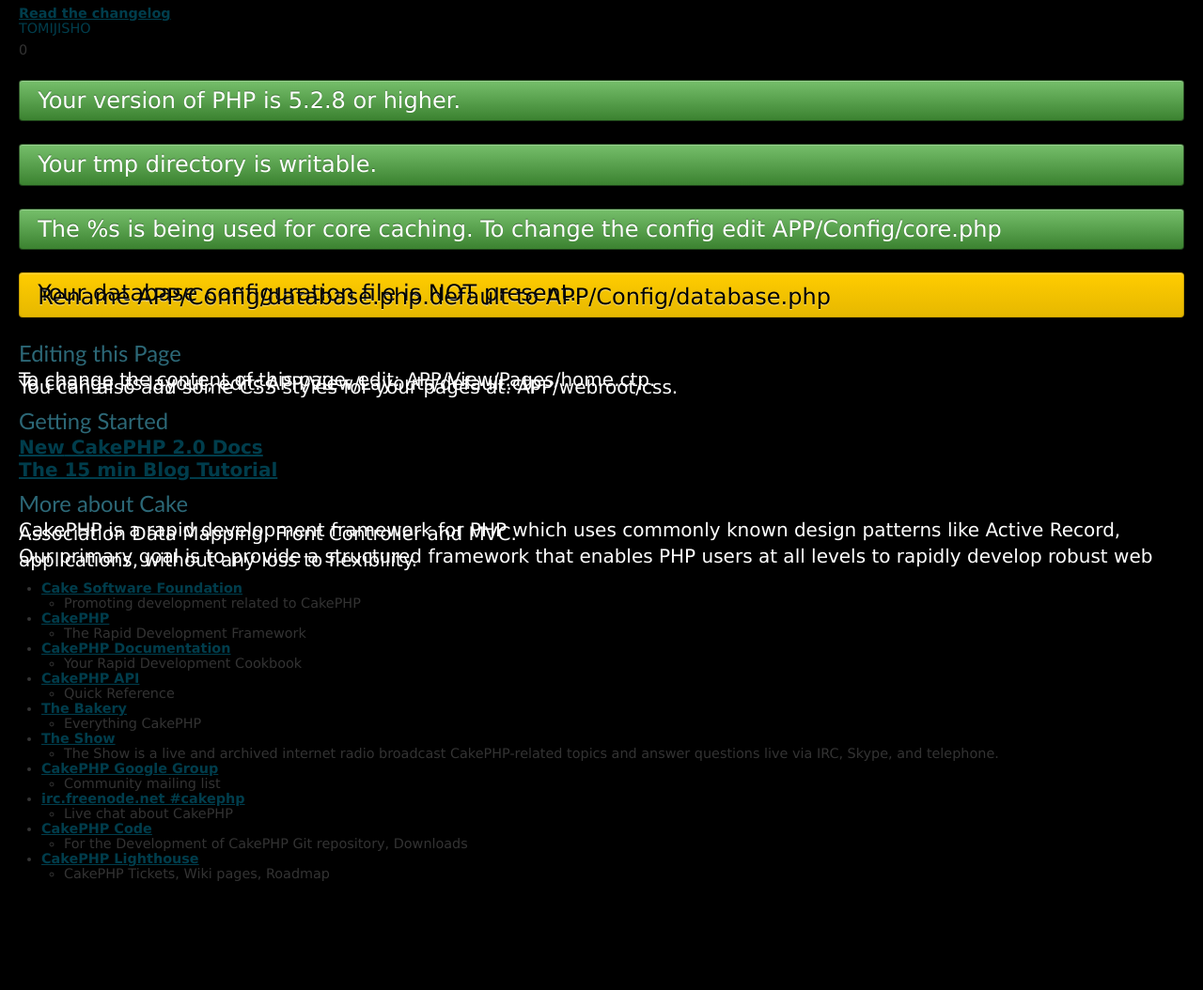
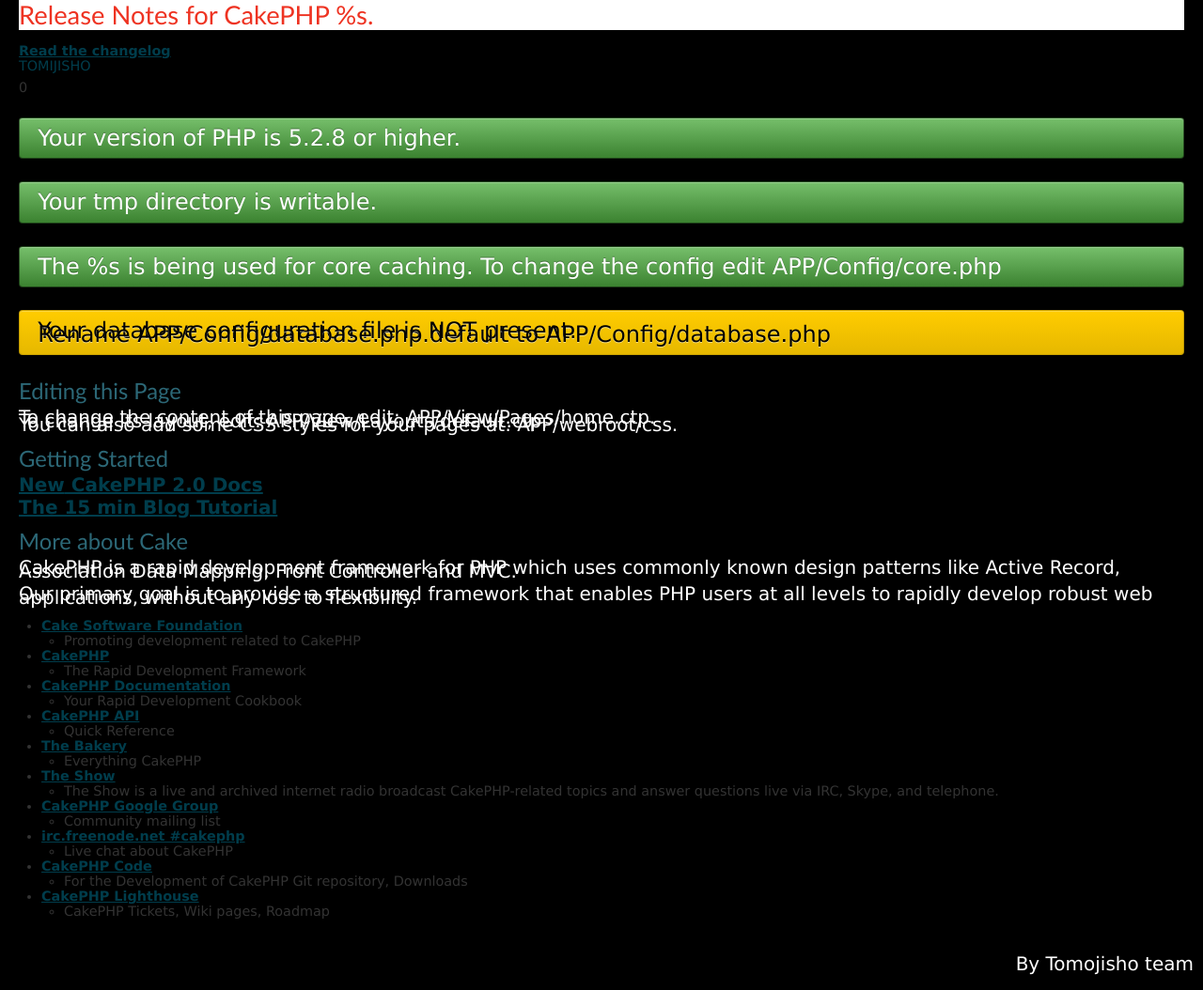
Before and after one commit to nghialv/tomojisho, a CakePHP app: the page made by app/View/Pages/home.ctp in a window 1280 px wide. Shown: the part 291-1345 px from the top of the page at 94% size. Before the commit the page ends 1229 px from the top, so only its background shows below. Run offline with PHP 8.4 and a stand-in for CakePHP, Linux system fonts and the light colour scheme; the template is opened without the code that fills it, so the values that code supplies are empty; some libraries are stand-ins or nearby versions.

Commit message:
edit css

```diff
--- a/app/View/Layouts/default.ctp
+++ b/app/View/Layouts/default.ctp
@@ -33,6 +33,7 @@
 			<?php echo $this->fetch('content'); ?>
 		</div>
 		<div id="footer">
+      <p>By Tomojisho team</p>
 		</div>
 	</div>
 </body>
--- a/app/webroot/css/cake.generic.css
+++ b/app/webroot/css/cake.generic.css
@@ -31,7 +31,7 @@
 
 #app-header hr {
   width: 80%;
-  margin: center;
+  margin: auto;
 }
 
 p {
@@ -216,7 +216,7 @@
 #content{
 	clear: both;
 	color: #333;
-	padding: 10px 20px 40px 20px;
+	padding: 50px 20px 40px 20px;
 	overflow: auto;
 }
 #footer {
```
